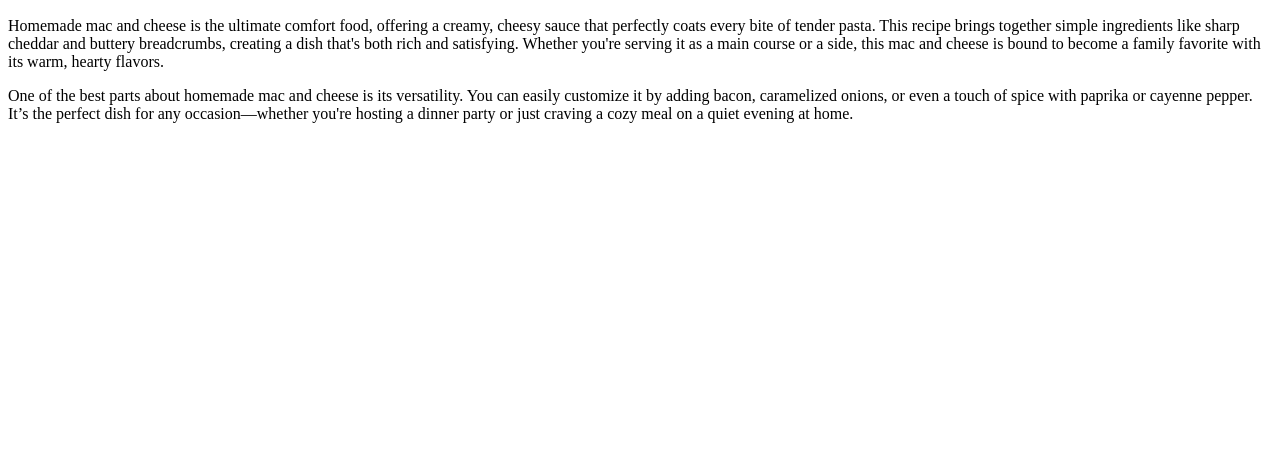
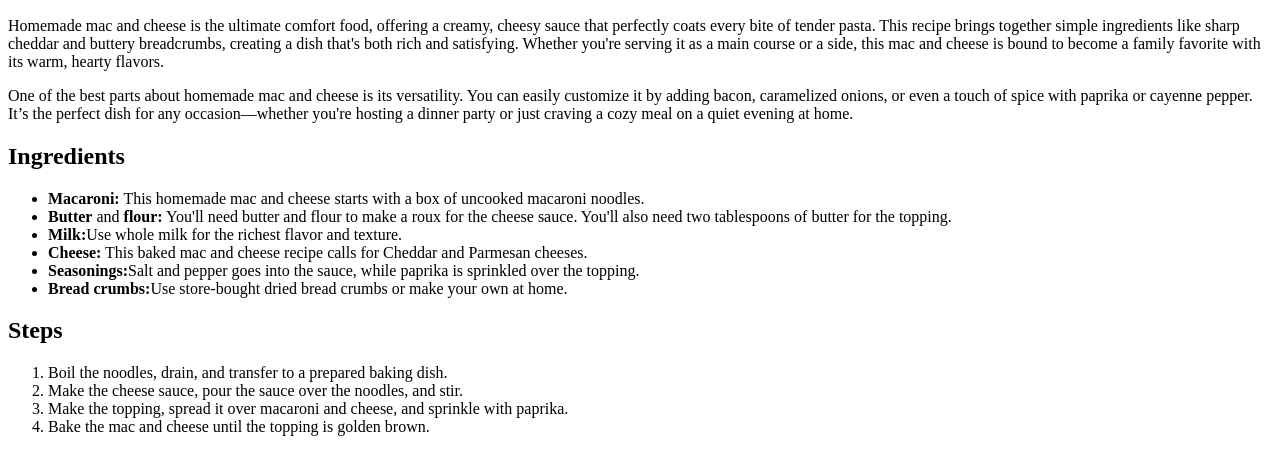
Before and after one commit to Oxossikun/odin-recipes, a plain HTML site: page recipes/homemade-mac-and-cheese.html in a window 1280 px wide. Shown: the part 544-996 px from the top of the page. Before the commit the page ends 800 px from the top, so only its background shows below. Drawn offline with Linux system fonts and the light colour scheme.

Commit message:
add all three recipes' ingredients and steps

```diff
--- a/recipes/homemade-mac-and-cheese.html
+++ b/recipes/homemade-mac-and-cheese.html
@@ -7,14 +7,33 @@
     <body>
         <h1>Homemade Mac and Cheese</h1>
         <img src="/home/oxossikun/odin-recipes/img/mac-and-cheese.jpg" height="410" width="510" alt="a white baking dish with homemade mac and cheese">
-
         <div>
             <h2>Description</h2>
             <p>Homemade mac and cheese is the ultimate comfort food, offering a creamy, cheesy sauce that perfectly coats every bite of tender pasta.
-               This recipe brings together simple ingredients like sharp cheddar and buttery breadcrumbs, creating a dish that's both rich and satisfying.
-               Whether you're serving it as a main course or a side, this mac and cheese is bound to become a family favorite with its warm, hearty flavors.</p>
+               This recipe brings together simple ingredients like sharp cheddar and buttery breadcrumbs, creating a dish that's both rich and satisfying. Whether you're serving it as a main course or a side, this mac and cheese is bound to become a family favorite with its warm, hearty flavors.</p>
                <p>One of the best parts about homemade mac and cheese is its versatility. You can easily customize it by adding bacon, caramelized onions, or even a touch of spice with paprika or cayenne pepper.
                 It’s the perfect dish for any occasion—whether you're hosting a dinner party or just craving a cozy meal on a quiet evening at home.</p>
         </div>
+        <div>
+            <h2>Ingredients</h2>
+            <ul>
+                <li><b>Macaroni:</b> This homemade mac and cheese starts with a box of uncooked macaroni noodles.</li>
+                <li><b>Butter</b> and <b>flour:</b> You'll need butter and flour to make a roux for the cheese sauce. You'll also need two tablespoons of butter for the topping.</li>
+                <li><b>Milk:</b>Use whole milk for the richest flavor and texture.</li>
+                <li><b>Cheese:</b> This baked mac and cheese recipe calls for Cheddar and Parmesan cheeses.</li>
+                <li><b>Seasonings:</b>Salt and pepper goes into the sauce, while paprika is sprinkled over the topping.
+                </li><li><b>Bread crumbs:</b>Use store-bought dried bread crumbs or make your own at home.</li>
+            </ul>
+        </div>
+        <div>
+            <h2>Steps</h2>
+            <ol>
+                <li>Boil the noodles, drain, and transfer to a prepared baking dish.</li>
+                <li>Make the cheese sauce, pour the sauce over the noodles, and stir.</li>
+                <li>Make the topping, spread it over macaroni and cheese, and sprinkle with paprika.</li>
+                <li>Bake the mac and cheese until the topping is golden brown.</li>
+            </ol>
+
+        </div>
     </body>
 </html>
```
Also changed, not shown: recipes/southern-fried-chicken.html (indentation only).
